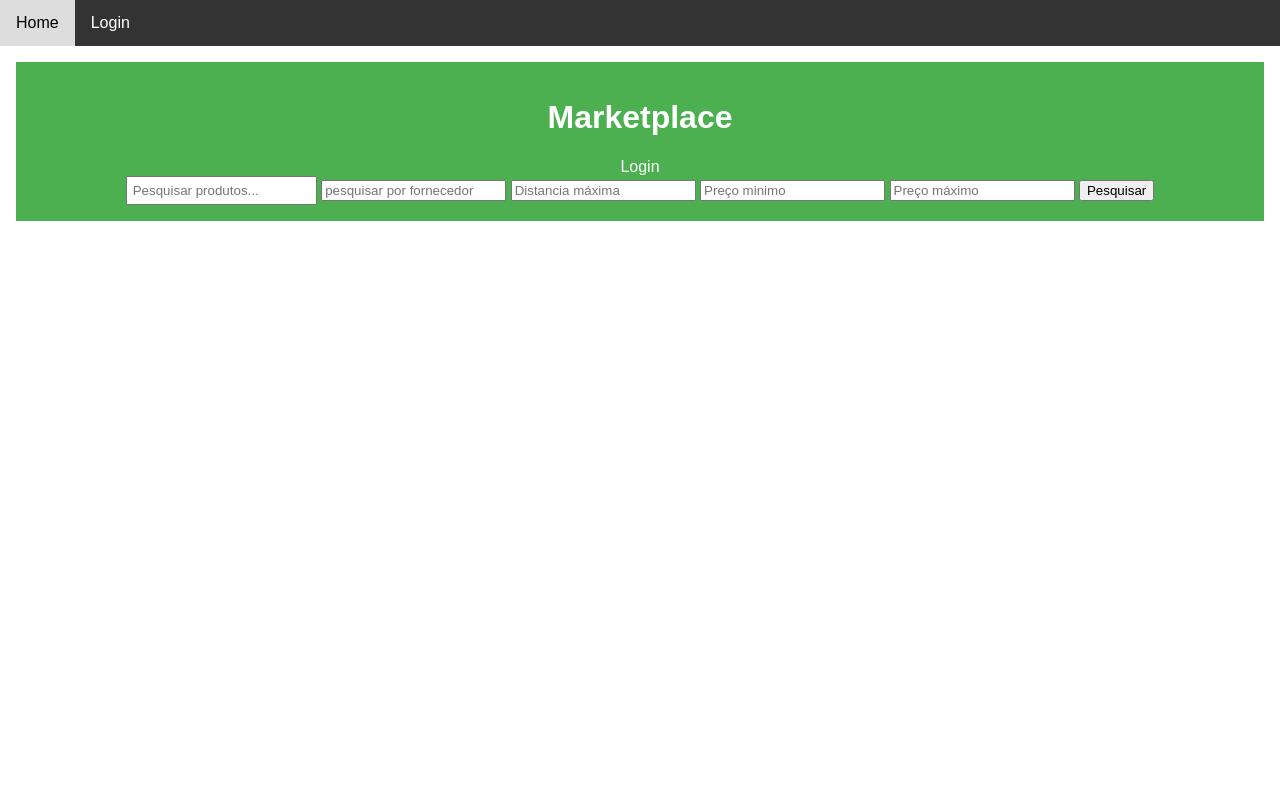
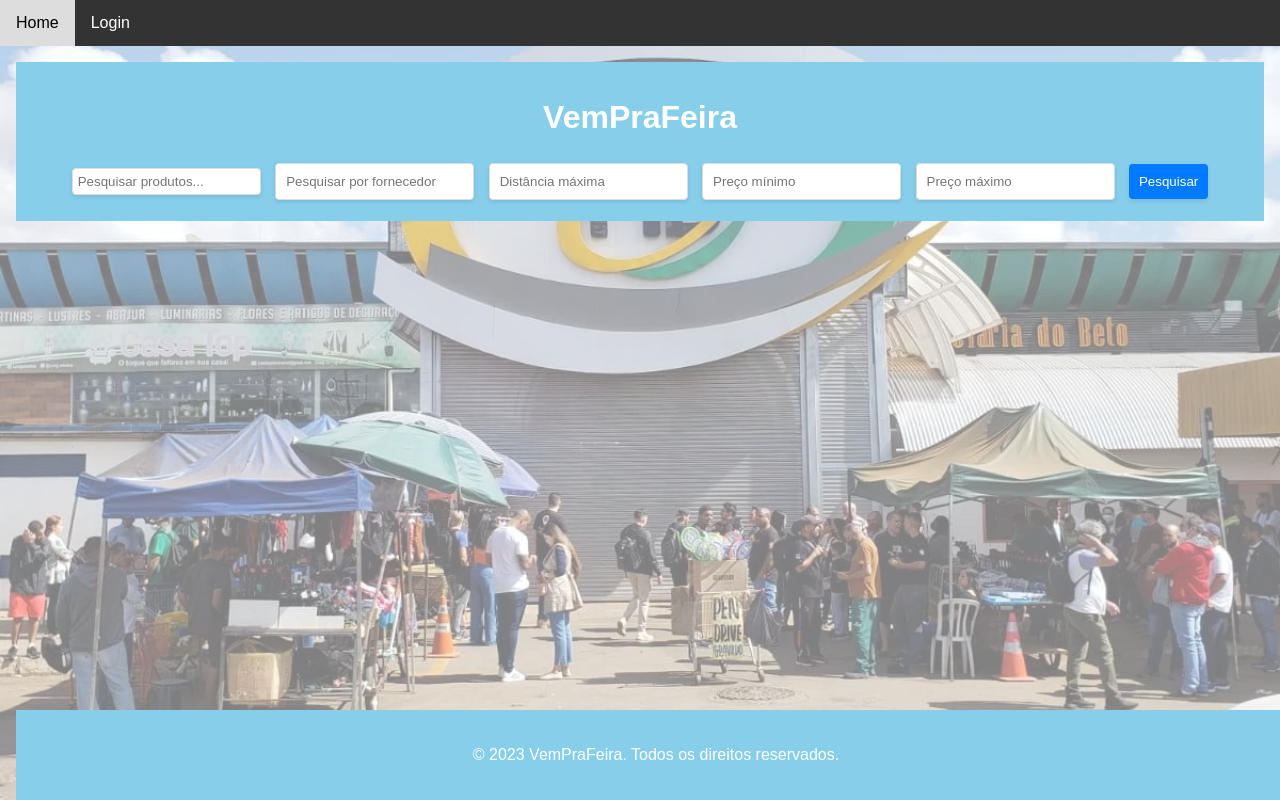
Before and after one commit to Amaralfaria/eCommerce, a Django app: page /home/ in a window 1280 px wide. Run offline with Django 4.2, Linux system fonts and the light colour scheme; data that the repository does not hold is empty.

Commit message:
algumas alterações das páginas e estilos

```diff
--- a/app/static/js/base.js
+++ b/app/static/js/base.js
@@ -8,19 +8,19 @@ document.addEventListener('DOMContentLoaded', function () {
 
     var tipoMenu = {
         "cliente": [
-            {"label": "Home", "url": "http://localhost:8000/home"},
+            {"label": "Home", "url": "http://localhost:8000/home/"},
             {"label": "Minhas compras", "url": "http://localhost:8000/produtos_comprados/"},
             {"label": "Minhas conversas", "url": "http://localhost:8000/conversas/"},
             {"label": "Login", "url": "http://localhost:8000/login/"},
         ],
         "fornecedor": [
-            {"label": "Home", "url": "http://localhost:8000/home"},
+            {"label": "Home", "url": "http://localhost:8000/home/"},
             {"label": "Cadastrar produto", "url": "http://localhost:8000/criar_produto/"},
             {"label": "Minhas conversas", "url": "http://localhost:8000/conversas/"},
             {"label": "Login", "url": "http://localhost:8000/login/"},
         ],
         "anonimo": [
-            {"label": "Home", "url": "http://localhost:8000/home"},
+            {"label": "Home", "url": "http://localhost:8000/home/"},
             {"label": "Login", "url": "http://localhost:8000/login/"},
         ],
     };
--- a/app/templates/home.html
+++ b/app/templates/home.html
@@ -11,6 +11,75 @@
 
 {% block stylesheets %}
     <style>
+        html, body {
+            margin: 0;
+            padding: 0;
+            height: 100%;
+            position: relative;
+            font-family: 'Arial', sans-serif;
+        }
+
+        body::before {
+            content: '';
+            position: absolute;
+            top: 0;
+            left: 0;
+            right: 0;
+            bottom: 0;
+            background-image: url('{% static 'imgs/feira-dos-importados2-1.webp' %}'); /* Caminho para sua imagem */
+            background-size: cover;
+            background-position: center;
+            opacity: 0.5; /* Ajuste a transparência aqui */
+            z-index: -1; /* Coloca a imagem atrás do conteúdo */
+        }
+
+        main {
+            position: relative;
+            z-index: 1;
+        }
+
+        header {
+            background-color: #87CEEB !important; /* Azul claro com !important */
+            padding: 20px 0;
+            text-align: center;
+            color: white !important; /* Letras brancas com !important */
+        }
+
+        nav a {
+            margin: 0 10px;
+            text-decoration: none;
+            color: white !important; /* Letras brancas com !important */
+            transition: color 0.3s;
+        }
+
+        nav a:hover {
+            color: #f8f8f8;
+        }
+
+        .search-container {
+            margin-top: 20px;
+            text-align: center;
+        }
+
+        .search-container input, .search-container button {
+            padding: 10px;
+            margin: 5px;
+            border: 1px solid #ddd;
+            border-radius: 4px;
+            box-shadow: 0 2px 4px rgba(0, 0, 0, 0.1);
+        }
+
+        .search-container button {
+            background-color: #007bff;
+            color: white;
+            border: none;
+            cursor: pointer;
+        }
+
+        .search-container button:hover {
+            background-color: #0056b3;
+        }
+
         .product-container {
             display: flex;
             flex-wrap: wrap;
@@ -23,7 +92,7 @@
             padding: 15px;
             background-color: #fff;
             border-radius: 8px;
-            box-shadow: 0 0 10px rgba(0, 0, 0, 0.1);
+            box-shadow: 0 2px 4px rgba(0, 0, 0, 0.1);
             text-align: center;
         }
 
@@ -33,27 +102,32 @@
             margin-bottom: 10px;
         }
 
-        h2 {
-            font-size: 16px;
+        h1, h2 {
             color: #333;
+        }
+
+        footer {
+            background-color: #87CEEB;
+            color: white;
+            text-align: center;
+            padding: 20px 0;
+            position: absolute;
+            bottom: 0;
+            width: 100%;
         }
     </style>
     <!-- Link para sua folha de estilo específica para esta página -->
     <link rel="stylesheet" type="text/css" href="{% static 'css/style.css' %}">
 {% endblock %}
 
-
 {% block content %}
     <header>
-        <h1>Marketplace</h1>
-        <nav>
-            <a href="http://localhost:8000/login">Login</a>
-        </nav>
-        <div>
+        <h1 style="color: white !important;">VemPraFeira</h1>
+        <div class="search-container">
             <input type="text" id="barra-pesquisa" placeholder="Pesquisar produtos...">
-            <input type="text" id="nome_fornecedor" placeholder="pesquisar por fornecedor">
-            <input type="number" id="raio" placeholder="Distancia máxima">
-            <input type="number" id="precoMinimo" placeholder="Preço minimo">
+            <input type="text" id="nome_fornecedor" placeholder="Pesquisar por fornecedor">
+            <input type="number" id="raio" placeholder="Distância máxima">
+            <input type="number" id="precoMinimo" placeholder="Preço mínimo">
             <input type="number" id="precoMaximo" placeholder="Preço máximo">
             <button onclick="obterProdutos()">Pesquisar</button>
         </div>
@@ -63,4 +137,7 @@
         <!-- Os produtos serão preenchidos dinamicamente via JavaScript -->
         </div>
     </main>
+    <footer>
+        <p>&copy; 2023 VemPraFeira. Todos os direitos reservados.</p>
+    </footer>
 {% endblock %}
--- a/app/templates/login.html
+++ b/app/templates/login.html
@@ -77,6 +77,10 @@
     .form-group button:hover {
         background-color: #2185d0;
     }
+
+    #menu {
+        display: none;
+    }
 </style>
 {% endblock %}
 
```
Also changed, not shown: app/templates/index.html (+89 -18 lines), app/static/imgs/feira-dos-importados2-1.webp (added), app/static/imgs/feira.png (added), db.sqlite3.
